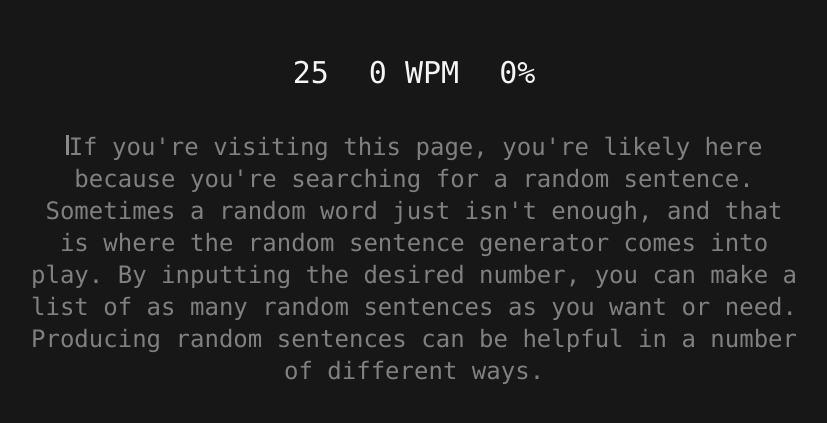
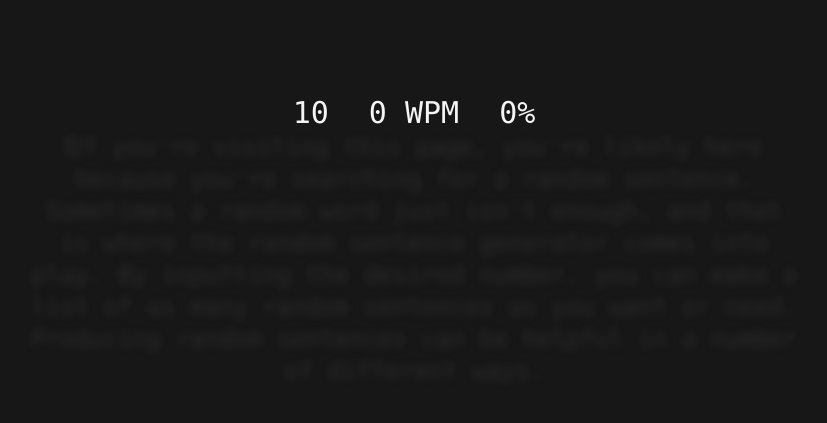
Before and after one commit to alllenshibu/petatype, a Next.js app in the folder apps/client/: page /practice in a window 1280 px wide. Shown: the part 159-582 px from the top of the page, without its empty margins (226-1053 px from the left). Built offline with nearby package versions, Linux system fonts and the light colour scheme.

Commit message:
Game stops when timer stops

```diff
--- a/apps/client/package.json
+++ b/apps/client/package.json
@@ -21,6 +21,7 @@
     "sass": "^1.64.0",
     "socket.io": "^4.7.1",
     "socket.io-client": "^4.7.1",
-    "tailwindcss": "3.3.3"
+    "tailwindcss": "3.3.3",
+    "uuid": "^9.0.0"
   }
 }
--- a/apps/client/src/components/Typer.js
+++ b/apps/client/src/components/Typer.js
@@ -133,7 +133,7 @@ export default function Typer({
             <div className="flex flex-row justify-evenly items-center gap-10">
                 <div className="flex flex-row justify-center items-center gap-10 text-3xl font-mono">
                     <p>{timer}</p>
-                    <p>{wpm} WPM</p>
+                    <p>{wpm & wpm} WPM</p>
                     <p>{accuracy & accuracy}%</p>
                 </div>
             </div>
--- a/apps/client/src/pages/practice/index.js
+++ b/apps/client/src/pages/practice/index.js
@@ -1,12 +1,13 @@
 import Typer from "@/components/Typer";
+import { set } from "mongoose";
 import { use, useEffect, useRef, useState } from "react";
 
 export default function Practice() {
     const text = "If you're visiting this page, you're likely here because you're searching for a random sentence. Sometimes a random word just isn't enough, and that is where the random sentence generator comes into play. By inputting the desired number, you can make a list of as many random sentences as you want or need. Producing random sentences can be helpful in a number of different ways.";
 
-    const [active, setActive] = useState(true);
+    const [active, setActive] = useState(false);
 
-    const [timer, setTimer] = useState(30);
+    const [timer, setTimer] = useState(10);
     const [wpm, setWpm] = useState(0);
     const [accuracy, setAccuracy] = useState(0);
 
@@ -14,26 +15,31 @@ export default function Practice() {
     const [accuracyTimeGraph, setAccuracyTimeGraph] = useState([]);
 
     useEffect(() => {
-        if (active) {
-            const interval = setInterval(() => {
+        let interval;
+        if (active && timer > 0) {
+            interval = setInterval(() => {
                 setTimer((prev) => prev - 1);
             }, 1000);
+        }
 
-
-            return () => {
-                clearInterval(interval);
-            };
-        }
-    }, [])
+        return () => clearInterval(interval);
+    }, [active, timer]);
 
     useEffect(() => {
         if (timer <= 0) {
             setActive(false);
+            setTimer(10);
         }
     }, [timer])
 
+
     return (
-        <main className="h-screen flex flex-col justify-center items-center gap-10">
+        <main className="h-screen flex flex-col justify-center items-center gap-10"
+            onClick={(e) => {
+                e.preventDefault();
+                setActive(true);
+            }}>
+            <div>
                 <Typer
                     text={text}
                     active={active}
@@ -48,6 +54,7 @@ export default function Practice() {
                     setSpeedTimeGraph={setSpeedTimeGraph}
                     accuracyTimeGraph={accuracyTimeGraph}
                     setAccuracyTimeGraph={setAccuracyTimeGraph} />
+            </div>
         </main>
     )
 }
```
Also changed, not shown: 1 other file (tests, documents, lock files or other folders). Lines whose indentation alone changed are shown as unchanged.
